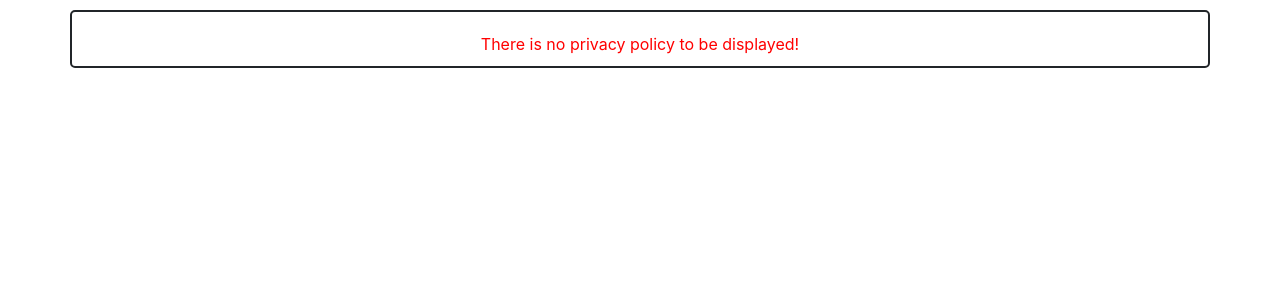
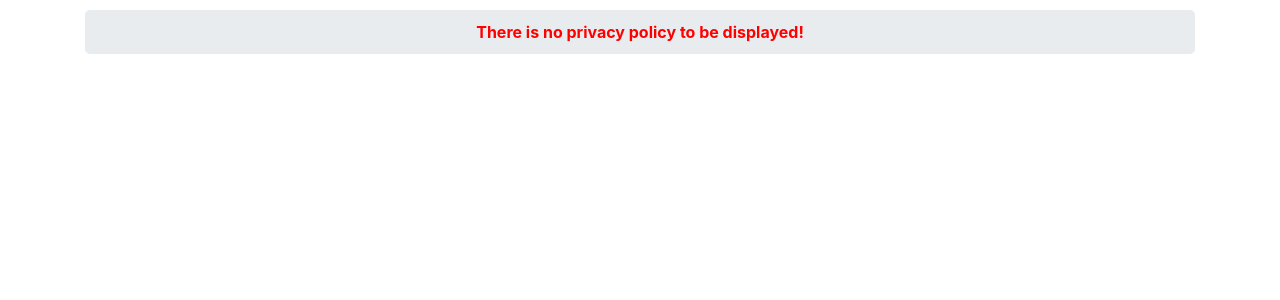
Before and after one commit to MarkoBosnjakBosa/AdvertisingApplication, a PHP site: page /AdvertisingApplication/privacy_policy.php in a window 1280 px wide. Shown: the part 66-366 px from the top of the page. Run offline with PHP 8.4, Linux system fonts and the light colour scheme; data that the repository does not hold is empty; some libraries are stand-ins or nearby versions.

Commit message:
Third commit

```diff
--- a/ads/new_ad.php
+++ b/ads/new_ad.php
@@ -108,6 +108,10 @@ $user_id = $user['id'];
 						});
 					}
 				});
+				$(document).on('click', '#reset_button', function () {
+					$("#ad_picture_preview").empty();
+					$("#pictures_preview").empty();
+				})
 			})
 		</script>
 	</head>
@@ -278,7 +282,7 @@ $user_id = $user['id'];
 					</div>
 					<div class="form-row">
 						<div class="col-sm">
-							<button class="btn btn-lg btn-danger btn-block" type="reset">Reset</button>
+							<button class="btn btn-lg btn-danger btn-block" id="reset_button" type="reset">Reset</button>
 						</div>
 						<div class="col-sm">
 							<button class="btn btn-lg btn-primary btn-block" id="new_ad_button" type="submit">Submit</button>
--- a/privacy_policy.php
+++ b/privacy_policy.php
@@ -94,15 +94,17 @@ $fetch_result = mysqli_fetch_assoc($result);
 				</ul>
 			</div>
 		</nav>
-		<div class="container" id="privacy_policy">
+		<div class="container">
+			<div class="jumbotron" id="privacy_policy">
 				<?php
 					if($fetch_result['privacy_policy'] == ""){
-					echo "<div style='margin-top: 10px; color:red; text-align: center'>There is no privacy policy to be displayed!</div>";
+						echo "<div style='color:red; text-align: center'><strong>There is no privacy policy to be displayed!</strong></div>";
 					}
 					else{
 						echo nl2br($fetch_result['privacy_policy']);
 					}
 				?>
 			</div>
+		</div>
 	</body>
 </html>
--- a/style.css
+++ b/style.css
@@ -316,7 +316,5 @@
 }
 #privacy_policy{
 	margin-top: 10px;
-	border: 2px solid;
-	border-radius: 5px;
 	padding: 10px;
 }
```
Lines whose indentation alone changed are shown as unchanged.
